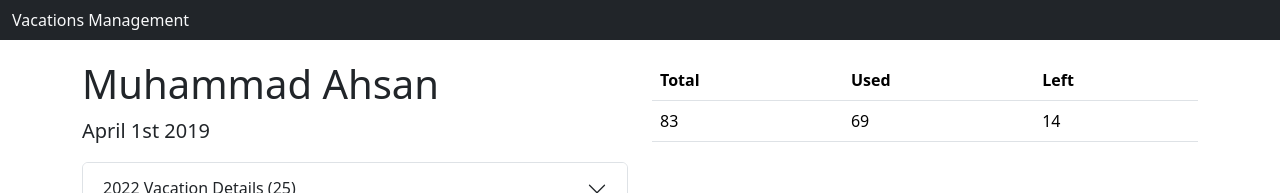
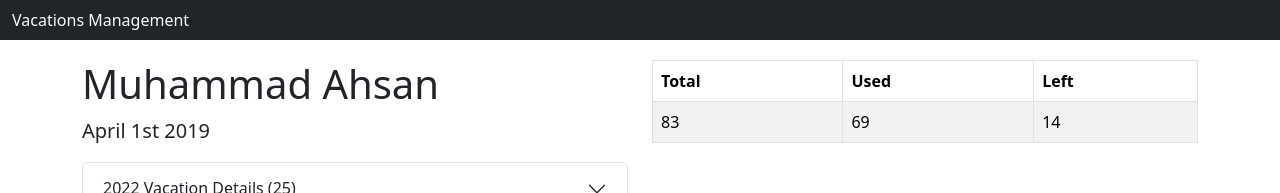
Before and after one commit to ahsan-storm/ahsan-storm.github.io, a React (Create React App) app: page / in a window 1280 px wide. Shown: the top 193 px of the page. Built offline with nearby package versions, Linux system fonts and the light colour scheme.

Commit message:
updates table style

```diff
--- a/src/Main.js
+++ b/src/Main.js
@@ -62,7 +62,7 @@ function Main() {
                </p>
             </div>
             <div className="col">
-               <table className="table">
+               <Table striped bordered hover>
                   <thead>
                   <tr>
                      <th scope="col">Total</th>
@@ -77,7 +77,7 @@ function Main() {
                      <td>{findTotalVacations() - findUsedVacations()}</td>
                   </tr>
                   </tbody>
-               </table>
+               </Table>
             </div>
          </div>
 
```
